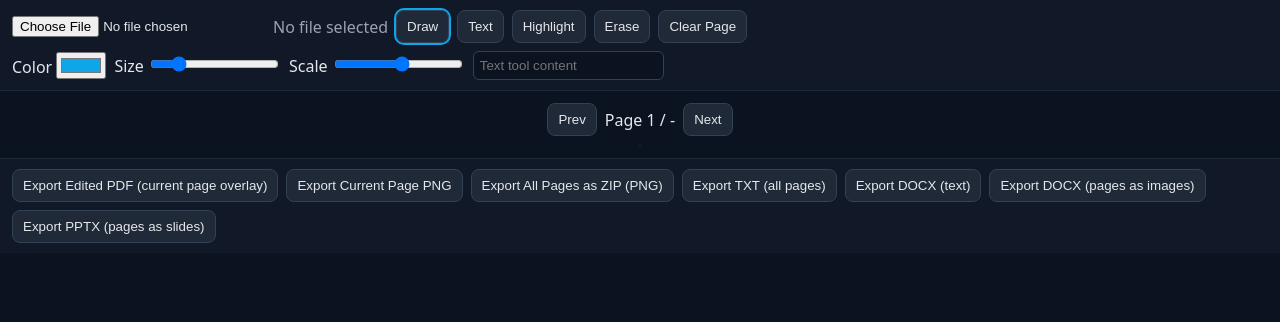
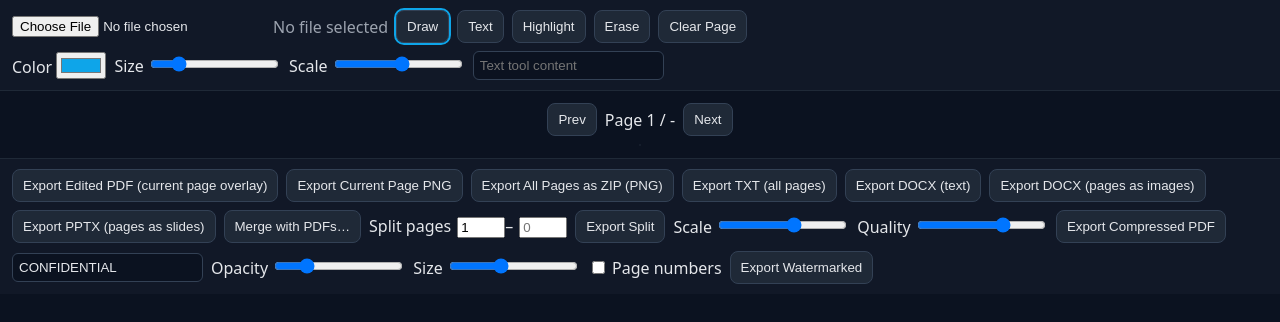
Before and after one commit to barramee27/pdf, a React (Vite) app: page / in a window 1280 px wide. Shown: the top 322 px of the page. Built offline with nearby package versions, Linux system fonts and the light colour scheme.

Commit message:
feat: integrate merge, split, compress, watermark, page numbers into editor

```diff
--- a/src/App.jsx
+++ b/src/App.jsx
@@ -3,7 +3,7 @@ import { saveAs } from 'file-saver';
 import JSZip from 'jszip';
 import * as pdfjs from 'pdfjs-dist';
 import workerUrl from 'pdfjs-dist/build/pdf.worker.min.js?url';
-import { PDFDocument } from 'pdf-lib';
+import { PDFDocument, rgb } from 'pdf-lib';
 import { Document as DocxDocument, Packer, Paragraph, ImageRun, AlignmentType } from 'docx';
 import PptxGenJS from 'pptxgenjs';
 
@@ -16,6 +16,10 @@ const Tool = {
   Highlight: 'highlight',
   Erase: 'erase'
 };
+
+function rgb255(r, g, b, a = 1) {
+  return rgb(r / 255, g / 255, b / 255);
+}
 
 export default function App() {
   const [fileName, setFileName] = useState('');
@@ -31,6 +35,17 @@ export default function App() {
   const [highlightAlpha, setHighlightAlpha] = useState(0.2);
   const [isDrawing, setIsDrawing] = useState(false);
   const [dragStart, setDragStart] = useState(null);
+
+  // Advanced tools state
+  const mergeInputRef = useRef(null);
+  const [splitStart, setSplitStart] = useState('1');
+  const [splitEnd, setSplitEnd] = useState('');
+  const [compressScale, setCompressScale] = useState(0.8); // 0.5 - 1.0
+  const [compressQuality, setCompressQuality] = useState(0.75); // JPEG quality
+  const [watermarkText, setWatermarkText] = useState('CONFIDENTIAL');
+  const [watermarkOpacity, setWatermarkOpacity] = useState(0.15);
+  const [watermarkSize, setWatermarkSize] = useState(36);
+  const [numberPages, setNumberPages] = useState(false);
 
   const baseCanvasRef = useRef(null);
   const annoCanvasRef = useRef(null);
@@ -300,6 +315,97 @@ export default function App() {
     saveAs(blob, withExt(fileName, 'pages.docx'));
   };
 
+  // Merge multiple PDFs into one
+  const handlePickMergeFiles = () => mergeInputRef.current?.click();
+  const handleMergeFiles = async (e) => {
+    const files = Array.from(e.target.files || []);
+    if (!files.length && !fileBytes) return;
+    const out = await PDFDocument.create();
+    // include current opened PDF first if present
+    if (fileBytes) {
+      const src = await PDFDocument.load(fileBytes);
+      const copied = await out.copyPages(src, src.getPageIndices());
+      copied.forEach(p => out.addPage(p));
+    }
+    for (const f of files) {
+      const buf = new Uint8Array(await f.arrayBuffer());
+      const src = await PDFDocument.load(buf);
+      const copied = await out.copyPages(src, src.getPageIndices());
+      copied.forEach(p => out.addPage(p));
+    }
+    const bytes = await out.save();
+    saveAs(new Blob([bytes], { type: 'application/pdf' }), withExt(fileName || 'merged', 'merged.pdf'));
+    e.target.value = '';
+  };
+
+  // Split current PDF by range
+  const exportSplitRange = async () => {
+    if (!fileBytes) return;
+    const start = Math.max(1, parseInt(splitStart || '1', 10));
+    const end = Math.min(pageCount || start, parseInt(splitEnd || String(pageCount), 10));
+    if (isNaN(start) || isNaN(end) || start > end) return;
+    const src = await PDFDocument.load(fileBytes);
+    const out = await PDFDocument.create();
+    const indices = Array.from({ length: end - start + 1 }, (_, i) => start - 1 + i);
+    const copied = await out.copyPages(src, indices);
+    copied.forEach(p => out.addPage(p));
+    const bytes = await out.save();
+    saveAs(new Blob([bytes], { type: 'application/pdf' }), withExt(fileName, `p${start}-p${end}.pdf`));
+  };
+
+  // Compress by rasterizing pages to JPEG with lower scale/quality
+  const exportCompressed = async () => {
+    if (!pdf) return;
+    const out = await PDFDocument.create();
+    for (let i = 1; i <= pdf.numPages; i++) {
+      const pg = await pdf.getPage(i);
+      const vp = pg.getViewport({ scale: Math.max(0.5, Math.min(1.5, compressScale)) });
+      const c = document.createElement('canvas');
+      c.width = vp.width;
+      c.height = vp.height;
+      const ctx = c.getContext('2d');
+      await pg.render({ canvasContext: ctx, viewport: vp }).promise;
+      const dataUrl = c.toDataURL('image/jpeg', Math.max(0.3, Math.min(0.95, compressQuality)));
+      const jpgBytes = Uint8Array.from(atob(dataUrl.split(',')[1]), c => c.charCodeAt(0));
+      const img = await out.embedJpg(jpgBytes);
+      const page = out.addPage([vp.width, vp.height]);
+      page.drawImage(img, { x: 0, y: 0, width: vp.width, height: vp.height });
+    }
+    const bytes = await out.save();
+    saveAs(new Blob([bytes], { type: 'application/pdf' }), withExt(fileName, 'compressed.pdf'));
+  };
+
+  // Watermark + page numbers
+  const exportWithWatermarkAndNumbers = async () => {
+    if (!fileBytes) return;
+    const src = await PDFDocument.load(fileBytes);
+    const pages = src.getPages();
+    for (let i = 0; i < pages.length; i++) {
+      const p = pages[i];
+      if (watermarkText) {
+        p.drawText(watermarkText, {
+          x: p.getWidth() / 2 - (watermarkText.length * watermarkSize * 0.15),
+          y: p.getHeight() / 2,
+          size: watermarkSize,
+          color: rgb255(255, 165, 0, watermarkOpacity),
+          rotate: { type: 'degrees', angle: 30 },
+          opacity: Math.max(0.05, Math.min(0.5, watermarkOpacity))
+        });
+      }
+      if (numberPages) {
+        const label = `${i + 1} / ${pages.length}`;
+        p.drawText(label, {
+          x: p.getWidth() / 2 - (label.length * 6),
+          y: 24,
+          size: 12,
+          color: rgb255(80, 80, 80, 0.9)
+        });
+      }
+    }
+    const bytes = await src.save();
+    saveAs(new Blob([bytes], { type: 'application/pdf' }), withExt(fileName, 'watermark.pdf'));
+  };
+
   return (
     <div className="app-shell">
       <div className="topbar">
@@ -349,6 +455,36 @@ export default function App() {
         <button className="tool-button" onClick={exportDocxFromText}>Export DOCX (text)</button>
         <button className="tool-button" onClick={exportDocxFromImages}>Export DOCX (pages as images)</button>
         <button className="tool-button" onClick={exportPptx}>Export PPTX (pages as slides)</button>
+
+        {/* Merge */}
+        <button className="tool-button" onClick={handlePickMergeFiles}>Merge with PDFs…</button>
+        <input ref={mergeInputRef} type="file" accept="application/pdf" multiple onChange={handleMergeFiles} style={{ display:'none' }} />
+
+        {/* Split */}
+        <div className="tool-group">
+          <label>Split pages
+            <input style={{ width: 48, marginLeft: 6 }} value={splitStart} onChange={e=>setSplitStart(e.target.value)} />
+            –
+            <input style={{ width: 48, marginLeft: 6 }} value={splitEnd} onChange={e=>setSplitEnd(e.target.value)} placeholder={`${pageCount}`} />
+          </label>
+          <button className="tool-button" onClick={exportSplitRange}>Export Split</button>
+        </div>
+
+        {/* Compress */}
+        <div className="tool-group">
+          <label>Scale <input type="range" min="0.5" max="1.0" step="0.05" value={compressScale} onChange={e=>setCompressScale(parseFloat(e.target.value))} /></label>
+          <label>Quality <input type="range" min="0.3" max="0.95" step="0.05" value={compressQuality} onChange={e=>setCompressQuality(parseFloat(e.target.value))} /></label>
+          <button className="tool-button" onClick={exportCompressed}>Export Compressed PDF</button>
+        </div>
+
+        {/* Watermark & Page numbers */}
+        <div className="tool-group">
+          <input placeholder="Watermark text" value={watermarkText} onChange={e=>setWatermarkText(e.target.value)} style={{ padding: 6, borderRadius: 6, border: '1px solid #334155', background:'#0b1220', color:'#e5e7eb' }} />
+          <label>Opacity <input type="range" min="0.05" max="0.5" step="0.05" value={watermarkOpacity} onChange={e=>setWatermarkOpacity(parseFloat(e.target.value))} /></label>
+          <label>Size <input type="range" min="18" max="64" step="2" value={watermarkSize} onChange={e=>setWatermarkSize(parseInt(e.target.value,10))} /></label>
+          <label><input type="checkbox" checked={numberPages} onChange={e=>setNumberPages(e.target.checked)} /> Page numbers</label>
+          <button className="tool-button" onClick={exportWithWatermarkAndNumbers}>Export Watermarked</button>
+        </div>
       </div>
     </div>
   );
```
